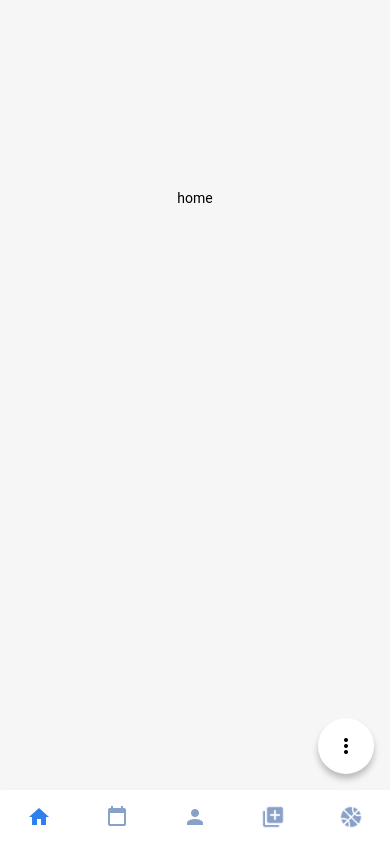
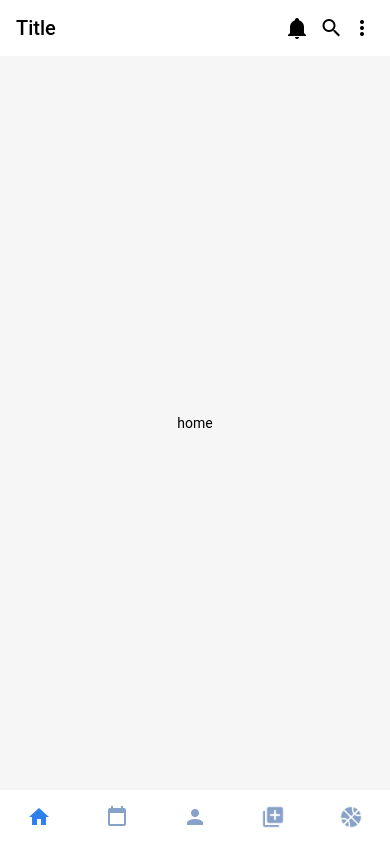
Before and after one commit to StudentCenter/StudentCenter-v1, a React Native app: screen / in a window 390 px wide. Built offline with nearby package versions, Linux system fonts and the light colour scheme.

Commit message:
commit all screens

```diff
--- a/App.js
+++ b/App.js
@@ -10,69 +10,41 @@ import * as React from 'react';
 import { View } from 'react-native';
 import {
   BottomNavigation,
-  Text,
 } from 'react-native-paper';
-import FabMore from './Screens/FabMore.js'
-
-const HomeRoute = () =>
-<>
-<View style={{ flex: 1, justifyContent: 'center', alignItems: 'center' }}>
-  <Text>home</Text>
-</View>
-<FabMore/>
-</>
-;
-
-const CalendarRoute = () =>
-<>
-<View style={{ flex: 1, justifyContent: 'center', alignItems: 'center' }}>
-  <Text>calendar</Text>
-</View>
-<FabMore/>
-</>
-;
-
-const UserRoute = () =>
-<>
-<View style={{ flex: 1, justifyContent: 'center', alignItems: 'center' }}>
-  <Text>user</Text>
-</View>
-<FabMore/>
-</>
-;
-
-const PPDBRoute = () =>
-<>
-<View style={{ flex: 1, justifyContent: 'center', alignItems: 'center' }}>
-  <Text>PPDB</Text>
-</View>
-<FabMore/>
-</>
-;
-
-const EskulRoute = () =>
-<>
-<View style={{ flex: 1, justifyContent: 'center', alignItems: 'center' }}>
-  <Text>Eskul</Text>
-</View>
-<FabMore/>
-</>
-;
-
-
+import HeaderApp from './Screens/HeaderApp';
+import HomeScreen from './Screens/HomeScreen';
+import StudentAttandance from './Screens/StudentAttandance';
+import StudentData from './Screens/StudentData';
+import EkskulData from './Screens/EkskulData';
+import PPDBData from './Screens/PPDBData';
 
 function App() {
   const [navigationIndex, setNavigationIndex] = React.useState(0)
   const [navigationRoutes] = React.useState([
     { key: 'home', title: 'Home', icon: 'home' },
-    { key: 'calendar', title: 'Calendar', icon: 'calendar-blank' },
-    { key: 'user', title: 'User', icon: 'account' },
-    { key: 'ppdb', title: 'PPDB', icon: require('./Asset/Image/library_add.png')},
-    { key: 'eskul', title: 'ESKUL', icon: require('./Asset/Image/mdi_basketball.png') },
+    { key: 'studentattandance', title: 'StudentAttandance', icon: 'calendar-blank' },
+    { key: 'studentdata', title: 'StudentData', icon: 'account' },
+    { key: 'ppdbdata', title: 'PPDBData', icon: require('./Asset/Image/library_add.png')},
+    { key: 'ekskuldata', title: 'EkskulData', icon: require('./Asset/Image/mdi_basketball.png') },
   ])
+  const renderScene = ({ route, jumpTo }) => {
+    switch (route.key) {
+      case 'home':
+        return <HomeScreen jumpTo={jumpTo} />;
+      case 'studentattandance':
+        return <StudentAttandance jumpTo={jumpTo} />;
+      case 'studentdata':
+        return <StudentData jumpTo={jumpTo} />;
+      case 'ekskuldata':
+        return <EkskulData jumpTo={jumpTo} />;
+      case 'ppdbdata':
+        return <PPDBData jumpTo={jumpTo} />;
+    }
+  }
 
   return (
     <>
+    <HeaderApp/>
     <BottomNavigation
       shifting={true}
       labeled={false}
@@ -81,13 +53,7 @@ function App() {
       inactiveColor="#88A1C8"
       navigationState={{ index: navigationIndex, routes: navigationRoutes }}
       onIndexChange={index => setNavigationIndex(index)}
-      renderScene={ BottomNavigation.SceneMap({
-        home: HomeRoute,
-        calendar: CalendarRoute,
-        user: UserRoute,
-        ppdb: PPDBRoute,
-        eskul: EskulRoute,
-      })}
+      renderScene={renderScene}
     />
     </>
   );
--- /dev/null
+++ b/Screens/EkskulData.js
@@ -0,0 +1,19 @@
+import * as React from 'react';
+import {
+    View,
+} from 'react-native';
+import {
+    Text,
+} from 'react-native-paper';
+
+const EkskulData = () => {
+    return(
+        <>
+        <View style={{ flex: 1, justifyContent: 'center', alignItems: 'center' }}>
+            <Text>Ekskul Data</Text>
+        </View>
+        </>
+    )
+}
+
+export default EkskulData
--- a/Screens/FabMore.js
+++ /dev/null
@@ -1,49 +0,0 @@
-import * as React from 'react';
-import { FAB, Portal, Provider } from 'react-native-paper';
-import { StyleSheet } from 'react-native';
-
-function FabMore() {
-  const [state, setState] = React.useState({ open: false });
-  const onStateChange = ({ open }) => setState({ open });
-  const { open } = state;
-
-    return(
-      <Provider>
-      <Portal>
-        <FAB.Group
-          style={styles}
-          open={open}
-          color="#000000"
-          fabStyle={{backgroundColor: '#FFFFFF'}}
-          icon={open ? 'arrow-left-circle' : 'dots-vertical'}
-          actions={[
-            {
-              icon: 'plus',
-              onPress: () => console.log('Pressed add')
-            },
-            {
-              icon: require('../Asset/Image/settings.png'),
-              label: 'Settings',
-              onPress: () => console.log('Pressed notifications'),
-            },
-          ]}
-          onStateChange={onStateChange}
-          onPress={() => {
-            if (open) {
-              // do something if the speed dial is open
-            }
-          }}
-        />
-      </Portal>
-    </Provider>
-    )
-}
-
-const styles = StyleSheet.create({
-  fab: {
-    position: 'absolute',
-  },
-})
-
-
-export default FabMore
--- /dev/null
+++ b/Screens/HeaderApp.js
@@ -0,0 +1,45 @@
+import * as React from 'react';
+import { Appbar } from 'react-native-paper';
+import { StyleSheet } from 'react-native';
+
+const HeaderApp = () => {
+
+  const _handleMore = () => console.log('Shown more');
+
+  return (
+    <Appbar.Header
+        style={styles.header}
+    >
+      <Appbar.Content title="Title"/>
+      <Appbar.Action
+        icon="bell"
+        onPress={_handleMore}
+        style={styles.bellIcon}
+      />
+      <Appbar.Action
+        icon="magnify"
+        onPress={_handleMore}
+        style={styles.searchIcon}
+      />
+      <Appbar.Action
+        icon="dots-vertical"
+        onPress={_handleMore}
+      />
+    </Appbar.Header>
+  );
+};
+
+const styles = StyleSheet.create({
+    header: {
+        backgroundColor: '#ffffff',
+    },
+    searchIcon: {
+      marginRight: '-3%'
+    },
+    bellIcon: {
+      marginRight: '-2%'
+    }
+})
+
+
+export default HeaderApp;
--- /dev/null
+++ b/Screens/HomeScreen.js
@@ -0,0 +1,19 @@
+import * as React from 'react';
+import {
+    View,
+} from 'react-native';
+import {
+    Text,
+} from 'react-native-paper';
+
+const HomeScreen = () => {
+    return(
+        <>
+        <View style={{ flex: 1, justifyContent: 'center', alignItems: 'center' }}>
+            <Text>home</Text>
+        </View>
+        </>
+    )
+}
+
+export default HomeScreen
--- /dev/null
+++ b/Screens/PPDBData.js
@@ -0,0 +1,19 @@
+import * as React from 'react';
+import {
+    View,
+} from 'react-native';
+import {
+    Text,
+} from 'react-native-paper';
+
+const PPDBData = () => {
+    return(
+        <>
+        <View style={{ flex: 1, justifyContent: 'center', alignItems: 'center' }}>
+            <Text>PPDB Data</Text>
+        </View>
+        </>
+    )
+}
+
+export default PPDBData
--- /dev/null
+++ b/Screens/StudentAttandance.js
@@ -0,0 +1,19 @@
+import * as React from 'react';
+import {
+    View,
+} from 'react-native';
+import {
+    Text,
+} from 'react-native-paper';
+
+const StudentAttandance = () => {
+    return(
+        <>
+        <View style={{ flex: 1, justifyContent: 'center', alignItems: 'center' }}>
+            <Text>Student Attandance</Text>
+        </View>
+        </>
+    )
+}
+
+export default StudentAttandance
--- /dev/null
+++ b/Screens/StudentData.js
@@ -0,0 +1,19 @@
+import * as React from 'react';
+import {
+    View,
+} from 'react-native';
+import {
+    Text,
+} from 'react-native-paper';
+
+const StudentData = () => {
+    return(
+        <>
+        <View style={{ flex: 1, justifyContent: 'center', alignItems: 'center' }}>
+            <Text>Student Data</Text>
+        </View>
+        </>
+    )
+}
+
+export default StudentData
```
Also changed, not shown: index.js (+6 -2 lines), Asset/Image/search.png (added).
